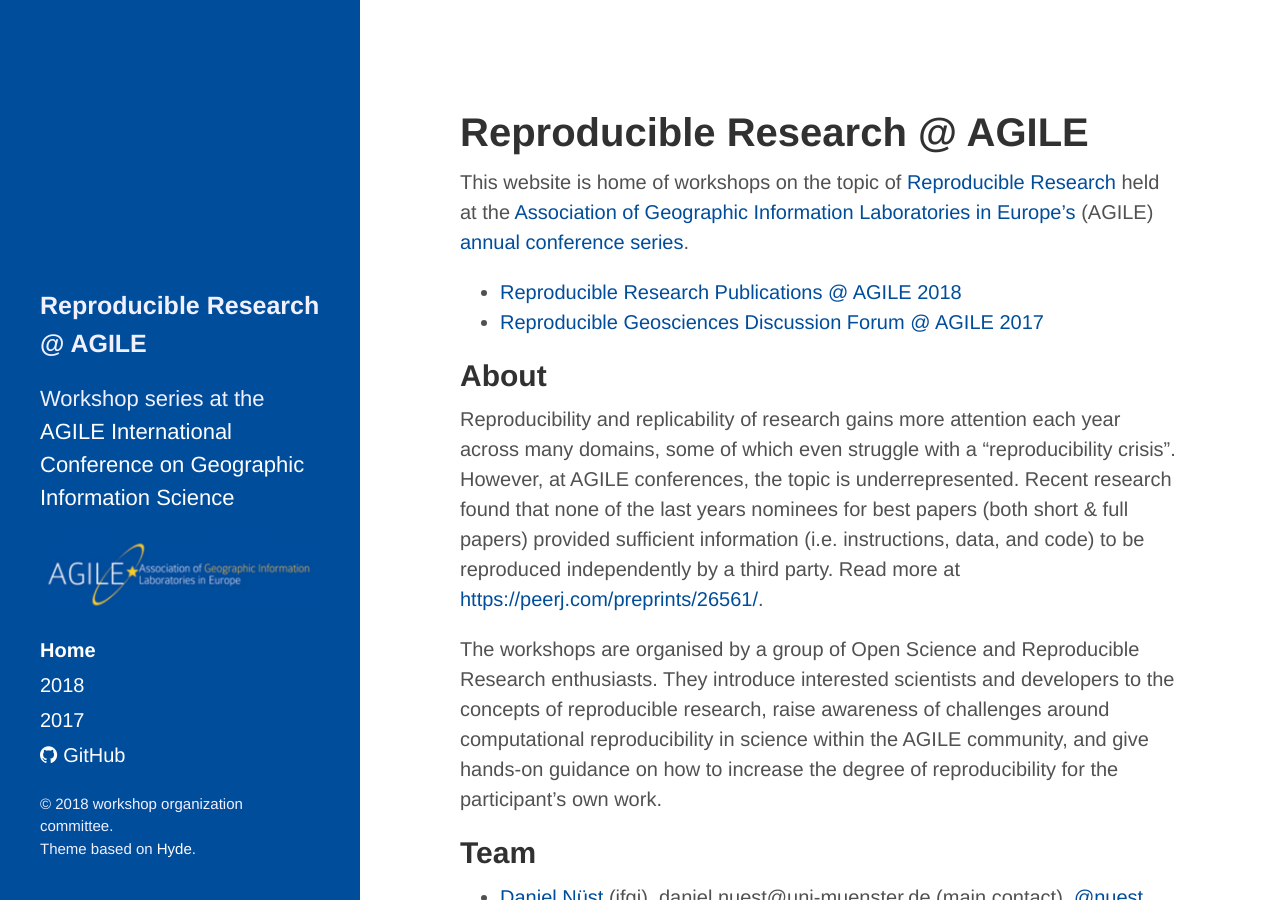
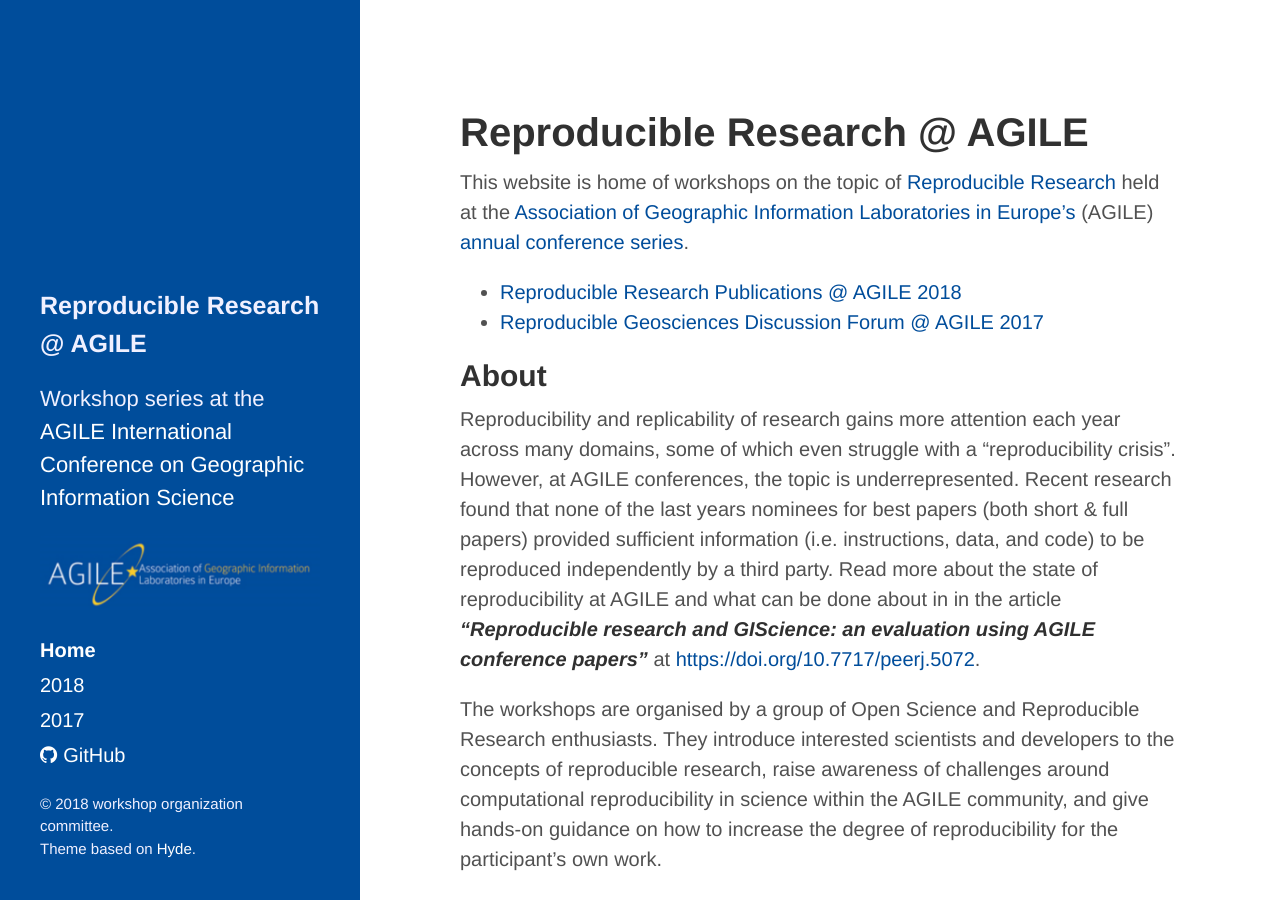
Before and after one commit to reproducible-agile/reproducible-agile.github.io, a Jekyll site: the page built from index.md, in a window 1280 px wide and 900 px high. Built offline with Jekyll 4.4.1, drawn with Linux system fonts in a browser that asks for light colours.

Commit message:
add published peerj article

```diff
--- a/index.md
+++ b/index.md
@@ -23,7 +23,8 @@ This website is home of workshops on the topic of [Reproducible Research](https:
 
 Reproducibility and replicability of research gains more attention each year across many domains, some of which even struggle with a "reproducibility crisis".
 However, at AGILE conferences, the topic is underrepresented.
-Recent research found that none of the last years nominees for best papers (both short & full papers) provided sufficient information (i.e. instructions, data, and code) to be reproduced independently by a third party. Read more at [https://peerj.com/preprints/26561/](https://peerj.com/preprints/26561/).
+Recent research found that none of the last years nominees for best papers (both short & full papers) provided sufficient information (i.e. instructions, data, and code) to be reproduced independently by a third party.
+Read more about the state of reproducibility at AGILE and what can be done about in in the article _**"Reproducible research and GIScience: an evaluation using AGILE conference papers"**_ at [https://doi.org/10.7717/peerj.5072](https://doi.org/10.7717/peerj.5072).
 
 The workshops are organised by a group of Open Science and Reproducible Research enthusiasts.
 They introduce interested scientists and developers to the concepts of reproducible research, raise awareness of challenges around computational reproducibility in science within the AGILE community, and give hands-on guidance on how to increase the degree of reproducibility for the participant's own work.
```
